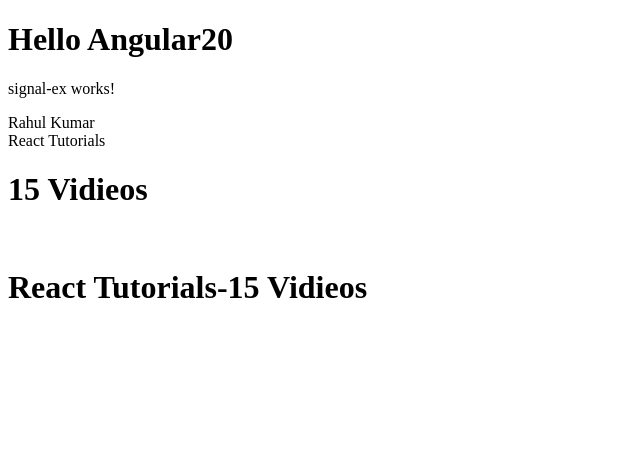
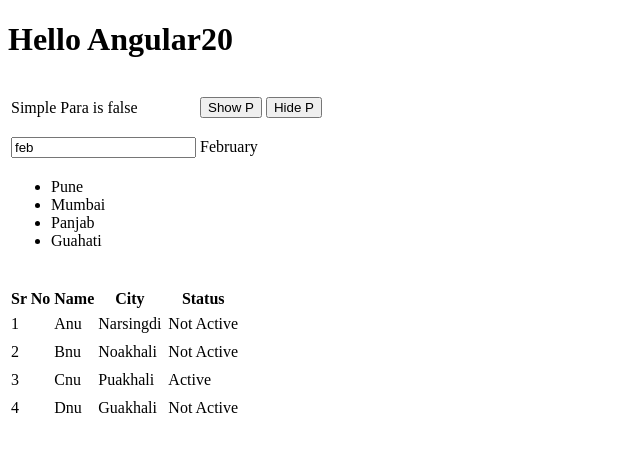
Before and after one commit to AnamulHaqueN/angular20Tutorials, an Angular app: page / in a window 1280 px wide. Shown: the top 452 px of the page, without its empty margins (0-640 px from the left). Built offline with nearby package versions, Linux system fonts and the light colour scheme.

Commit message:
Control flow: @if, @else, @for

```diff
--- a/src/app/app.html
+++ b/src/app/app.html
@@ -1,3 +1,3 @@
 <h1>Hello Angular20</h1>
 
-<app-signal-ex></app-signal-ex>
+<app-control-flow></app-control-flow>
--- a/src/app/app.ts
+++ b/src/app/app.ts
@@ -4,10 +4,11 @@
 import { User } from './components/user/user';
 import { DataBinding } from './components/data-binding/data-binding';
 import { SignalEx } from './components/signal-ex/signal-ex';
+import { ControlFlow } from './components/control-flow/control-flow';
 
 @Component({
   selector: 'app-root',
-  imports: [SignalEx],
+  imports: [ControlFlow],
   templateUrl: './app.html',
   styleUrl: './app.css'
 })
--- /dev/null
+++ b/src/app/components/control-flow/control-flow.html
@@ -0,0 +1,87 @@
+<table>
+
+   <tr>
+
+    <td>
+        @if(simplePara === true) {
+            <p>This is Sample Paraph</p>
+        } @else {
+            <p>Simple Para is false</p>
+        }
+    </td>
+
+    <td>
+       <button (click) = "showPara()">Show P</button>
+    </td>
+
+    <td>
+       <button (click) = "hidePara()">Hide P</button>
+    </td>
+
+   </tr>
+
+
+   <tr>
+
+    <td>
+        <input type="text" [(ngModel)] = "startMonth">
+    </td>
+
+    <td>
+        @if(startMonth == 'jan') {
+            <span>January</span>
+        } @else if(startMonth == 'feb') {
+            <span>February</span>
+        } @else if(startMonth == 'mar') {
+            <span>March</span>
+        } @else if(startMonth == 'apr') {
+            <span>April</span>
+        } @else {
+            <span>Not an Valid Month</span>
+        }
+    </td>
+
+   </tr>
+
+
+   <tr>
+    <td>
+        <ul>
+            @for(list of cityList; track $index) {
+                <li>{{list}}</li>
+            }
+        </ul>
+    </td>
+</tr>
+
+</table> <br>
+
+
+<table>
+    <thead>
+        <tr>
+            <th>Sr No</th>
+            <th>Name</th>
+            <th>City</th>
+            <th>Status</th>
+        </tr>
+    </thead>
+
+    <tbody>
+        @for(item of studentList; track $index){
+            <tr>
+                <td>{{$index + 1}}</td>
+                <td>{{item.name}}</td>
+                <td>{{item.city}}</td>
+                <td>
+                    @if(item.isActive === true) {
+                        <td>Active</td>
+                    } @else {
+                        <td>Not Active</td>
+                    }
+                </td>
+            </tr>
+        }
+    </tbody>
+
+</table>
--- /dev/null
+++ b/src/app/components/control-flow/control-flow.ts
@@ -0,0 +1,30 @@
+import { Component } from '@angular/core';
+import { FormsModule } from '@angular/forms';
+
+@Component({
+  selector: 'app-control-flow',
+  imports: [FormsModule],
+  templateUrl: './control-flow.html',
+  styleUrl: './control-flow.css'
+})
+export class ControlFlow {
+    simplePara: boolean = false;
+
+    startMonth: string = 'feb';
+
+    cityList: string[] = ["Pune", "Mumbai", "Panjab", "Guahati"];
+
+    studentList: any[] = [
+      {name: 'Anu', city: 'Narsingdi', isActive: false},
+      {name: 'Bnu', city: 'Noakhali', isActive: false},
+      {name: 'Cnu', city: 'Puakhali', isActive: true},
+      {name: 'Dnu', city: 'Guakhali', isActive: false}
+    ]
+
+    showPara() {
+      this.simplePara = true;
+    }
+    hidePara() {
+      this.simplePara = false;
+    }
+}
```
Also changed, not shown: src/app/components/control-flow/control-flow.css (added), 1 other file (tests, documents, lock files or other folders).
